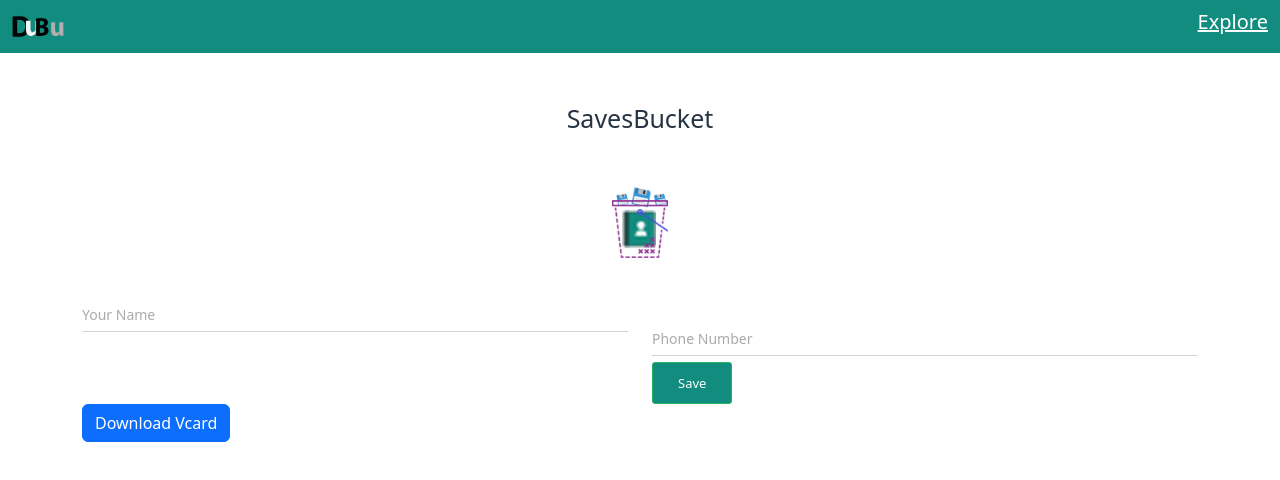
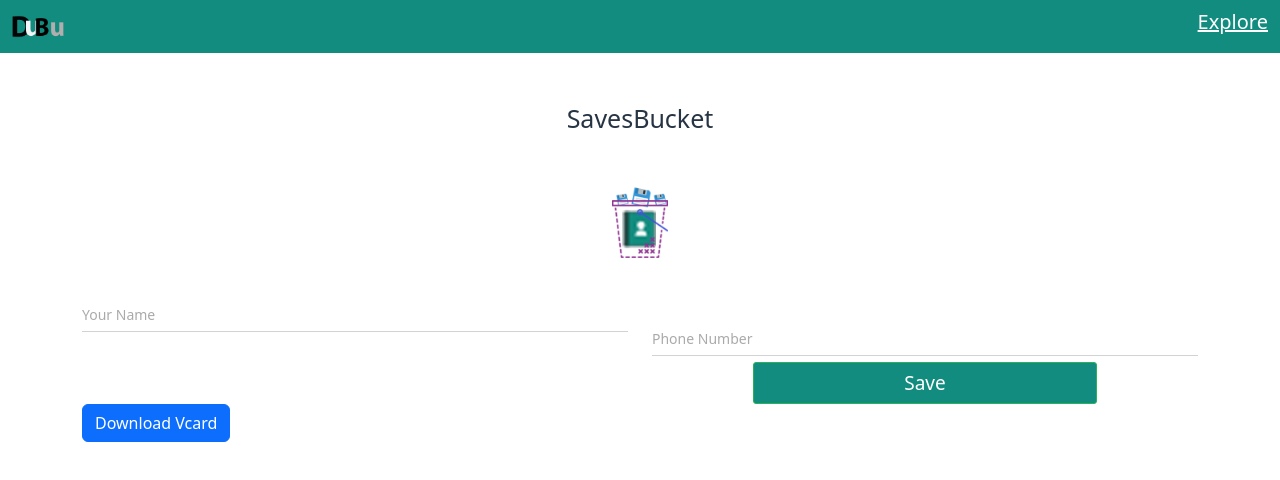
Before and after one commit to Hassankassim/mydubu, a React (Create React App) app: page / in a window 1280 px wide. Shown: the top 480 px of the page. Built offline with nearby package versions, Linux system fonts and the light colour scheme.

Commit message:
the button

```diff
--- a/src/App.js
+++ b/src/App.js
@@ -1,109 +1,102 @@
-import React from 'react';
-import 'bootstrap/dist/css/bootstrap.min.css';
-import 'bootstrap-material-design/dist/css/bootstrap-material-design.min.css';
-import './styles.css';
-import dubulogo from './img/dubu icon.png'
-import backendAPI from './api/backendAPI';
-import savesbucket from './img/savesbucket.png'
-
+import React from "react";
+import "bootstrap/dist/css/bootstrap.min.css";
+import "bootstrap-material-design/dist/css/bootstrap-material-design.min.css";
+import "./styles.css";
+import dubulogo from "./img/dubu icon.png";
+import backendAPI from "./api/backendAPI";
+import savesbucket from "./img/savesbucket.png";
 
 function App() {
   const [loading, setLoading] = React.useState(false);
   const [data, setData] = React.useState(null);
-  const handleSubmit = (e)=>{
-    e.preventDefault()
+  const handleSubmit = (e) => {
+    e.preventDefault();
     const name = e.target.name.value;
     const phone = e.target.phone.value;
-    const postDetails = async()=>{
-      try{
+    const postDetails = async () => {
+      try {
         setLoading(true);
-        const {data} = await backendAPI.post(
-        '', {name, phone}
-        )
-        if(data.success){
-          console.log(`${data.name} is saved`)
-          setData(`${data.name} is saved`)
+        const { data } = await backendAPI.post("", { name, phone });
+        if (data.success) {
+          console.log(`${data.name} is Saved. Done!`);
+          setData(`${data.name} is Saved. Done! `);
         }
+      } catch (err) {
+        console.log(err);
+      } finally {
+        setLoading(false);
       }
-      catch(err){
-        console.log(err)
-      }
-      finally{
-        setLoading(false)
-      }
-    }
-    postDetails()
-
-  }
-  const handleDownloadVcard = ()=>{
-    window.location.href = 'https://bucket-egxu.onrender.com/api/v1/download';
-  }
-
-
+    };
+    postDetails();
+  };
+  const handleDownloadVcard = () => {
+    window.location.href = "https://bucket-egxu.onrender.com/api/v1/download";
+  };
 
   return (
     <>
       {/* Navbar */}
-      <nav className='navbar'>
-        <div className='container-fluid'>
-          <a className='navbar-brand'>
-                      <span>
-              <img width='52px' src={dubulogo} alt='' />
+      <nav className="navbar">
+        <div className="container-fluid">
+          <a className="navbar-brand">
+            <span>
+              <img width="52px" src={dubulogo} alt="" />
             </span>
           </a>
 
-          <a id='h5' href=''>
+          <a id="h5" href="">
             <h5>Explore</h5>
           </a>
         </div>
       </nav>
 
       {/* Main content */}
-      <div className='container mt-5'>
-        <div className='title'>
+      <div className="container mt-5">
+        <div className="title">
           <h3>SavesBucket</h3>
 
           <div className="image-container1">
-      <img width={'120px'} src={savesbucket} alt="Description of the image" />
-    </div>
-
+            <img
+              width={"120px"}
+              src={savesbucket}
+              alt="Description of the image"
+            />
+          </div>
         </div>
-        <div className='m-3 text-success'>
-          {data && <h5>{data}</h5>}
+        <div className="m-3 text-success">{data && <h5>{data}</h5>}</div>
+        <div className="m-3 text-warning">
+          {loading && <h5 className="h5">Saving....</h5>}
         </div>
-        <div className='m-3 text-warning'>
-        {loading && <h5>loading...</h5>}
-        </div>
-        <form className='form form-row' onSubmit={handleSubmit}>
-          <div className='row'>
-            <div className='col-lg-6 col-sm-6'>
-              <div className='form-group has-default bmd-form-group '>
+        <form className="form form-row" onSubmit={handleSubmit}>
+          <div className="row">
+            <div className="col-lg-6 col-sm-6">
+              <div className="form-group has-default bmd-form-group ">
                 <input
-                  type='text'
-                  name='name'
-                  className='form-control'
-                  placeholder='Your Name'
+                  type="text"
+                  name="name"
+                  className="form-control"
+                  placeholder="Your Name"
                 />
               </div>
             </div>
 
-            <div className='col-lg-6 col-sm-6'>
-              <div className='form-group bmd-form-group'>
-                <label htmlFor='exampleInput1' className='bmd-label-floating'>
-
-                </label>
+            <div className="col-lg-6 col-sm-6">
+              <div className="form-group bmd-form-group">
+                <label
+                  htmlFor="exampleInput1"
+                  className="bmd-label-floating"
+                ></label>
 
                 <input
-                  type='text'
-                  name='phone'
-                  className='form-control'
-                  id='exampleInput1'
-                  placeholder='Phone Number'
+                  type="text"
+                  name="phone"
+                  className="form-control"
+                  id="exampleInput1"
+                  placeholder="Phone Number"
                 />
-
               </div>
-              <div className='button1'>
-                <button type='submit' className='neu-button'>
+              <div className="button1">
+                <button type="submit" className="neu-button">
                   Save
                 </button>
               </div>
@@ -111,17 +104,16 @@ function App() {
           </div>
         </form>
       </div>
-      <div className='container'>
-      <button className='btn btn-primary' onClick={handleDownloadVcard}>
-      Download Vcard
-      </button>
-
+      <div className="container">
+        <button className="btn btn-primary" onClick={handleDownloadVcard}>
+          Download Vcard
+        </button>
       </div>
 
       {/* Footer */}
-      <div className='futa' style={{ height: '430px' }}></div>
+      <div className="futa" style={{ height: "430px" }}></div>
     </>
-  )
+  );
 }
 
 export default App;
--- a/src/styles.css
+++ b/src/styles.css
@@ -160,8 +160,11 @@ footer p a:hover {
 
   color: #ffffff;
   cursor: pointer;
-  font-size: 13px;
-  padding: 8px 25px;
+  font-size: 19px;
+  font-style:normal;
+  padding: 8px;
+  padding-left: 150px;
+  padding-right: 150px;
   transition: all 0.2s ease-in-out;
   border: 1px solid rgb(42, 177, 91);
 }
@@ -176,6 +179,8 @@ footer p a:hover {
 }
 .button1{
   margin-top: 5px;
+  text-align: center;
+
 }
 
 
@@ -206,3 +211,7 @@ h3{
   text-align: center;
   font-family: sans-serif  Impact, Haettenschweiler, 'Arial Narrow Bold', sans-serif;
 }
+.h5{
+  color: #f51111;
+  text-align: center;
+}
```
